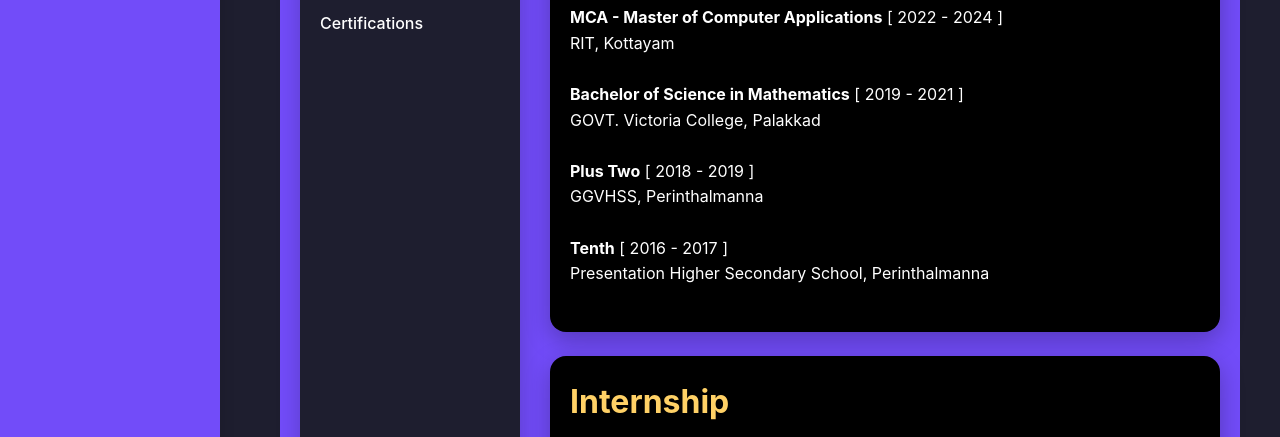
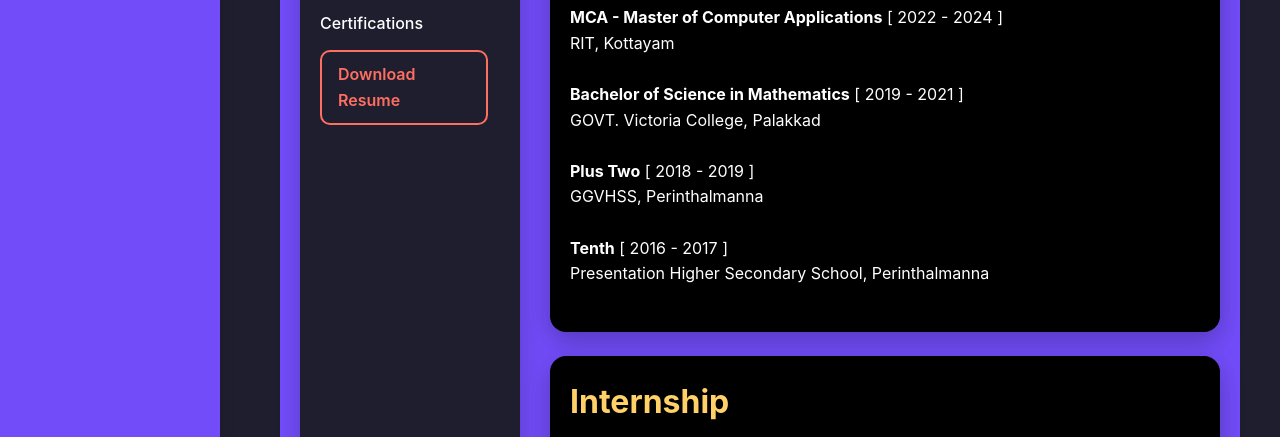
Before and after one commit to ANUSREES-GIT/Portfolio, a plain HTML site: page resume.html in a window 1280 px wide. Shown: the part 354-791 px from the top of the page. Drawn offline with Linux system fonts and the light colour scheme.

Commit message:
Update index and resume pages

```diff
--- a/resume.html
+++ b/resume.html
@@ -40,6 +40,9 @@
             <li><a href="#skills">Skills</a></li>
             <li><a href="#certifications">Certifications</a></li>
           </ul>
+          <div class="cta-buttons">
+            <a href="https://drive.google.com/uc?export=download&id=1adplvnM_w7EInCNZ_tKkfeeGC8ynSBfP" class="btn ghost" download>Download Resume</a>
+          </div>
         </aside>
 
         <!-- Resume Content -->
```
Also changed, not shown: index.html (+2 -11 lines).
